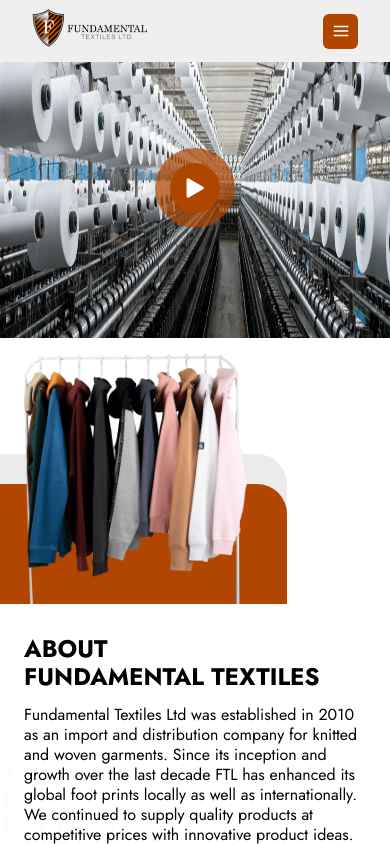
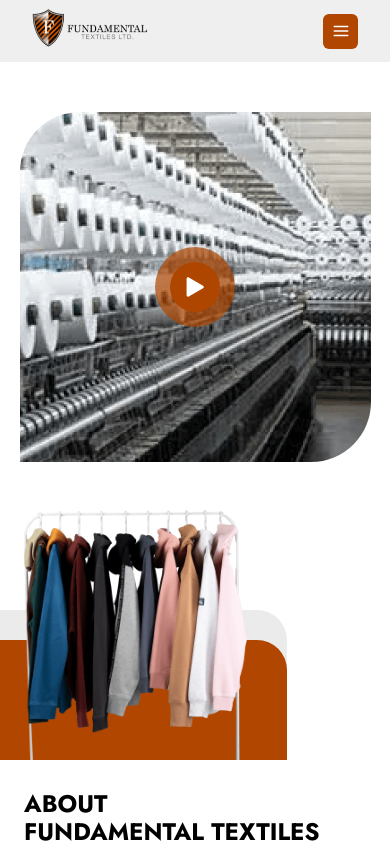
Before and after one commit to asimwarraich/fundamentalnew, a React (Vite) app: page /about in a window 390 px wide. Shown: the top 844 px of the page. Built offline with nearby package versions, Linux system fonts and the light colour scheme.

Commit message:
video_section done

```diff
--- a/src/screens/About.jsx
+++ b/src/screens/About.jsx
@@ -9,13 +9,13 @@
 import pak from "../img/pak.png";
 import uk from "../img/uk.png";
 import { LandingServicesSection } from "./LandingServicesSection";
-import { Jumbotron } from "./Jumbotron";
+import { Jumbotronsecond } from "./Jumbotronsecond";
 
 export default function About() {
   return (
     <>
       <Header />
-      <Jumbotron />
+      <Jumbotronsecond />
       <div className="about__section__container">
         <div className="about__section__wraper">
           <div
@@ -59,7 +59,7 @@
           <div className="vision__container__left">
             <div
               data-aos="fade-up"
-              data-aos-duration="800"
+              data-aos-duration="400"
               data-aos-easing="ease-in-out"
               className="vision__container__vision__svg"
           >
--- a/src/screens/Jumbotron.jsx
+++ b/src/screens/Jumbotron.jsx
@@ -1,5 +1,5 @@
 import React from "react";
-import videoone from "../img/videoone.mp4";
+import videosecond from "../img/videosecond.mp4";
 import banner from "../img/banner.png";
 
 export function Jumbotron() {
@@ -8,7 +8,7 @@
     <div className="landing__main__banner">
       <div className="video__pause__wraper">
         {isVideo ? (
-          <video src={videoone} type="video/mp4" id="video" />
+          <video src={videosecond} type="video/mp4" id="video" />
         ) : (
           <img src={banner} alt="banner" />
         )}
@@ -18,11 +18,11 @@
             title="play/pause"
             onClick={() => {
               setIsVideo(true);
+              document.querySelector(".main__video__btn").style.display =
+                "none";
               const video = document.getElementById("video");
               if (video.paused) video.play();
               else video.pause();
-              document.querySelector(".main__video__btn").style.display =
-                "none";
             }}
           >
             <svg width="36" height="41" viewBox="0 0 36 41" fill="none">
--- /dev/null
+++ b/src/screens/Jumbotronsecond.jsx
@@ -0,0 +1,39 @@
+import React from "react";
+import videosecond from "../img/videosecond.mp4";
+import banner from "../img/banner.png";
+
+export function Jumbotronsecond() {
+  const [isVideo, setIsVideo] = React.useState(false);
+  return (
+    <div className="landingsecond__main__banner">
+      <div className="videosecond__pause__wraper">
+        {isVideo ? (
+          <video src={videosecond} type="video/mp4" id="video" />
+        ) : (
+          <img src={banner} alt="banner" />
+        )}
+        <div className="main__video__btn__container">
+          <button
+            className="main__video__btn"
+            title="play/pause"
+            onClick={() => {
+              setIsVideo(true);
+              document.querySelector(".main__video__btn").style.display =
+                "none";
+              const video = document.getElementById("video");
+              if (video.paused) video.play();
+              else video.pause();
+            }}
+          >
+            <svg width="36" height="41" viewBox="0 0 36 41" fill="none">
+              <path
+                d="M34.5 17.9019C36.5 19.0566 36.5 21.9434 34.5 23.0981L5.25001 39.9856C3.25001 41.1403 0.750002 39.6969 0.750002 37.3875L0.750003 3.61251C0.750004 1.30311 3.25 -0.140273 5.25 1.01443L34.5 17.9019Z"
+                fill="white"
+              />
+            </svg>
+          </button>
+        </div>
+      </div>
+    </div>
+  );
+}
--- a/src/style/app.scss
+++ b/src/style/app.scss
@@ -126,6 +126,12 @@
   width: 100%;
   padding-top: 2.4em;
 }
+.landingsecond__main__banner{
+  width: 100%;
+
+  padding-top: 11em;
+}
+
 .video__pause__wraper {
   position: relative;
   width: 100%;
@@ -133,7 +139,24 @@
   display: flex;
   align-items: center;
   justify-content: center;
-  max-height: 700px;
+  max-height: 600px;
+  overflow: hidden;
+}
+.videosecond__pause__wraper__pic img {
+  height: 10px;
+}
+.videosecond__pause__wraper{
+  position: relative;
+  width: 70%;
+  height: 100%;
+  display: flex;
+  align-items: center;
+  justify-content: center;
+  margin: 0 auto;
+border-bottom-right-radius: 60px;
+border-top-left-radius:60px ;
+
+  max-height: 350px;
   overflow: hidden;
 }
 .video__pause__wraper video {
@@ -1651,6 +1674,13 @@
   }
 }
 @media (max-width: 550px) {
+  .landingsecond__main__banner{
+    padding-top: 7em;
+    padding-bottom: 2em;
+      }
+      .videosecond__pause__wraper{
+        width: 90%;
+      }
   .knitted__product__container__filter__card__svg svg {
     height: 60px;
   }
```
Also changed, not shown: 1 other file (tests, documents, lock files or other folders).
